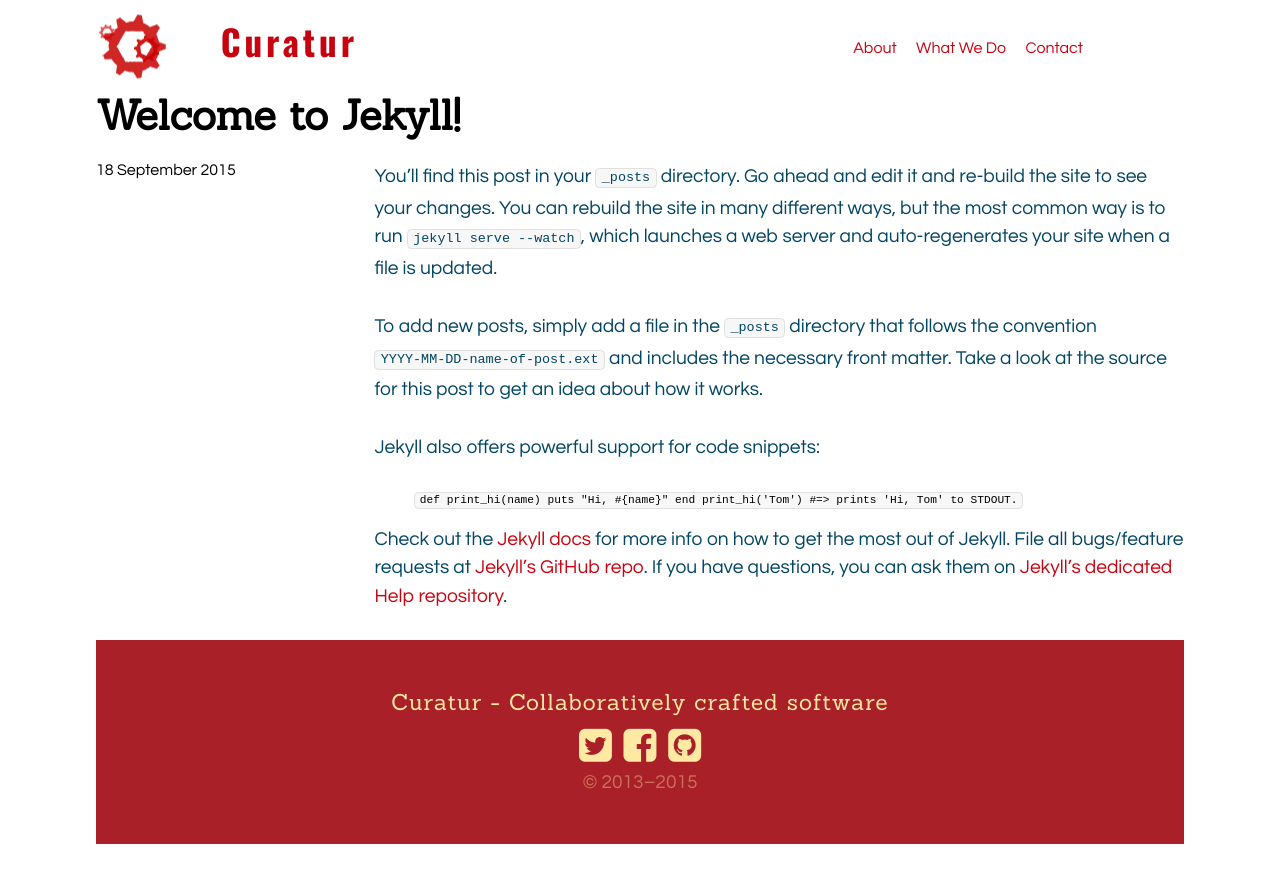
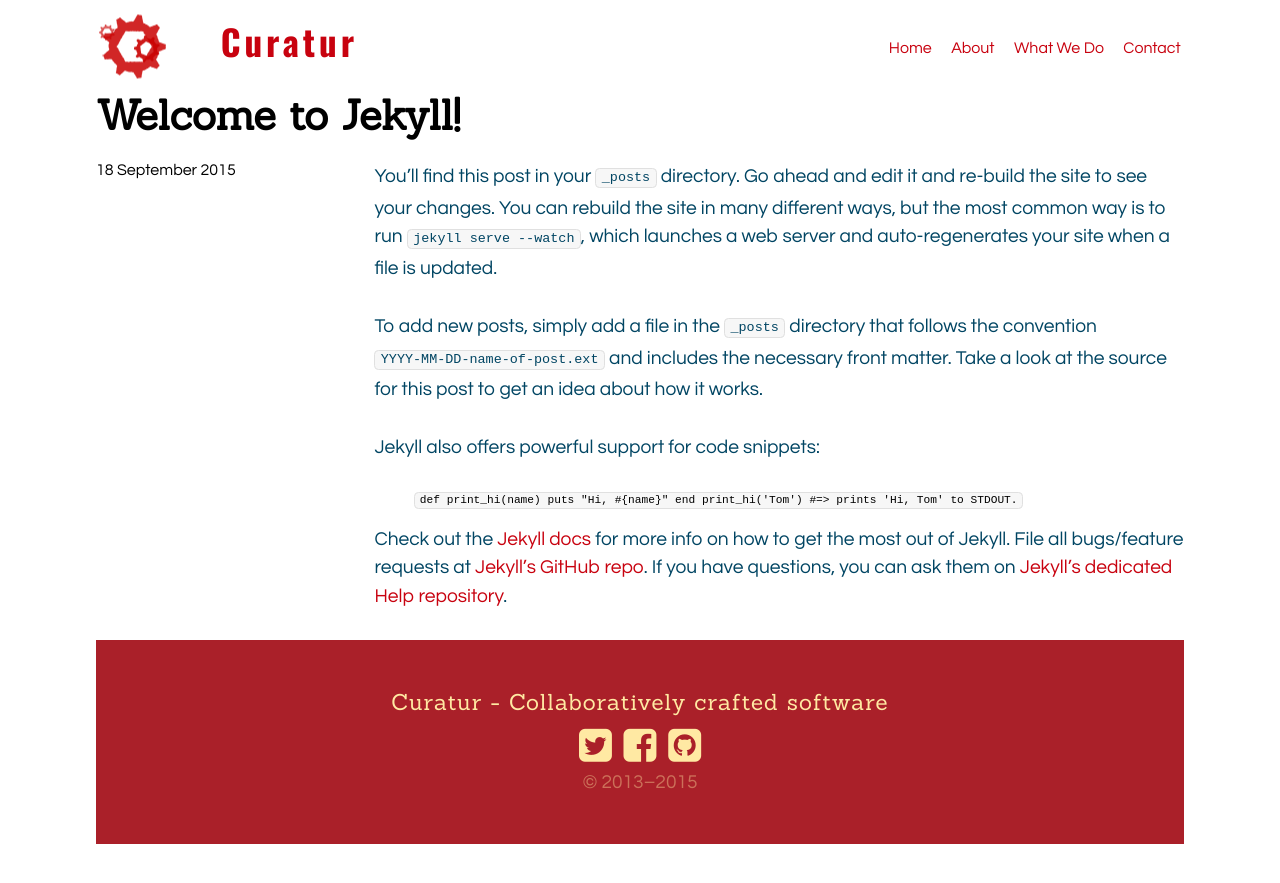
Before and after one commit to Curatur/curatur.github.io, a Jekyll site: the page built from _posts/2015-09-18-welcome-to-jekyll.markdown, in a window 1280 px wide. Shown: the top 883 px of the page. Built offline with Jekyll 4.4.1, drawn with Linux system fonts in a browser that asks for light colours; nearby versions of some CDN libraries; a style sheet for code colours, icons or effects is not loaded.

Commit message:
Add home nav link

```diff
--- a/_includes/curatur/navigation.html
+++ b/_includes/curatur/navigation.html
@@ -12,6 +12,7 @@
   </nav>
 
   <nav class="right">
+    <a class="navlink" href="/">Home</a>
     <a class="navlink" href="/pages/about.html">About</a>
     <a class="navlink" href="/pages/what_we_do.html">What We Do</a>
     <a class="navlink" href="/pages/contact.html">Contact</a>
--- a/_sass/_navigation.scss
+++ b/_sass/_navigation.scss
@@ -35,6 +35,7 @@ header {
   nav.right {
     @include span-columns(4);
     @include vertical-align-center;
+    text-align: right;
 
     a {
       display: inline-block;
```
